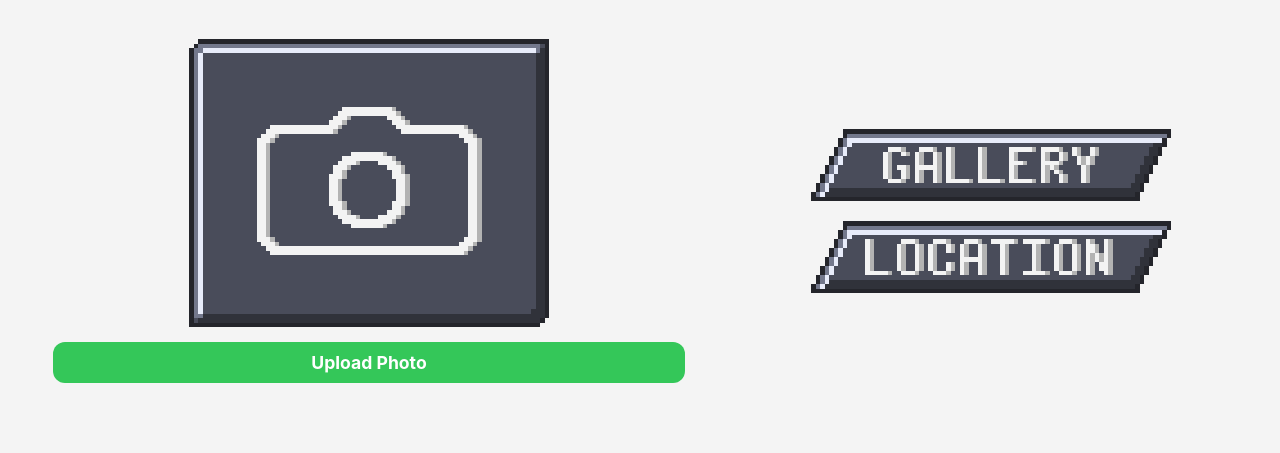
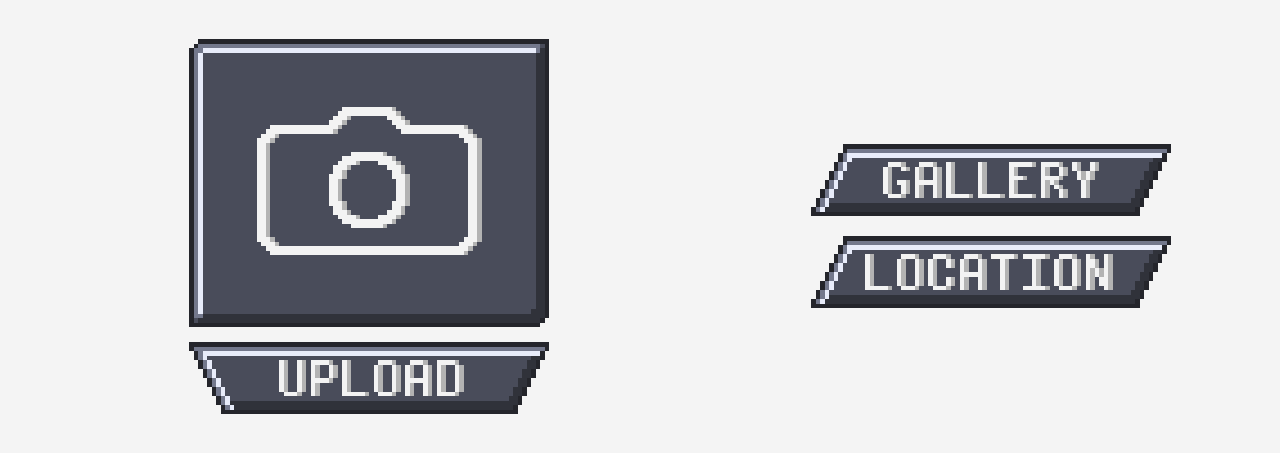
Before and after one commit to conradcl/EcoDex, a website: page public/index.html in a window 1280 px wide. Shown: the part 91-544 px from the top of the page. Drawn offline with Linux system fonts and the light colour scheme.

Commit message:
upload button :D

```diff
--- a/public/index.html
+++ b/public/index.html
@@ -21,8 +21,16 @@
           />
         </button>
 
-        <label for="imageUploader" class="upload-button wide">Upload Photo</label>
-        <input type="file" id="imageUploader" accept="image/*" />
+        <button id="uploadButton" class="image-button" aria-label="Upload Photo">
+          <img
+            src="/images/upload-button.png"
+            alt="Upload Photo"
+            data-default-src="/images/upload-button.png"
+            data-pressed-src="/images/upload-button-pressed.png"
+          />
+        </button>
+
+        <input type="file" id="imageUploader" accept="image/*" style="display:none" />
       </div>
 
       <div class="right-controls">
--- a/public/index.js
+++ b/public/index.js
@@ -20,6 +20,10 @@ document.addEventListener("DOMContentLoaded", () => {
     window.location.href = "gallery.html";
   });
   updateLocationButton.addEventListener("click", () => requestUserLocation(true)); // true = show alert
+
+  uploadButton.addEventListener("click", () => {
+    uploadInput.click();
+  });
 
   // --- Camera & Upload Functions ---
   async function startCamera() {
@@ -137,4 +141,5 @@ document.addEventListener("DOMContentLoaded", () => {
   setupImageButtonPressState(viewGalleryButton);
   setupImageButtonPressState(updateLocationButton);
   setupImageButtonPressState(startButton);
+  setupImageButtonPressState(uploadButton);
 });
--- a/public/style.css
+++ b/public/style.css
@@ -44,19 +44,13 @@ h1, h2 {
 }
 
 /* --- Upload Button Below It --- */
-.upload-button.wide {
-  width: 100%;
-  height: 50%; /* half the height of the square */
-  text-align: center;
-  background-color: #34c759;
-  color: white;
-  font-weight: bold;
-  border-radius: 12px;
-  cursor: pointer;
-  font-size: 1.1rem;
-  display: flex;
-  align-items: center;
-  justify-content: center;
+#uploadButton img {
+  width: 360px;
+  height: auto;
+  object-fit: contain;
+  image-rendering: pixelated;
+  image-rendering: crisp-edges;
+  transition: transform 0.15s ease-in-out;
 }
 
 /* --- Right Controls --- */
@@ -81,28 +75,6 @@ h1, h2 {
 input[type="file"] {
   display: none;
 }
-
-/* Style the label to look like a button */
-.upload-button {
-  background-color: #007aff;
-  color: white;
-  padding: 10px 15px;
-  border-radius: 8px;
-  cursor: pointer;
-  display: inline-block;
-  font-size: 16px;
-}
-
-button {
-  background-color: #007aff;
-  color: white;
-  padding: 10px 15px;
-  border-radius: 8px;
-  border: none;
-  font-size: 16px;
-  cursor: pointer;
-}
-
 
 /* --- Camera View --- */
 .camera-view {
@@ -229,6 +201,7 @@ video {
 .hidden {
   display: none !important;
 }
+
 /* --- Image Buttons --- */
 .image-button {
   background: transparent;
@@ -243,5 +216,4 @@ video {
   display: block;
   height: auto;
   width: auto;
-  /*max-height: 56px; */
 }
```
